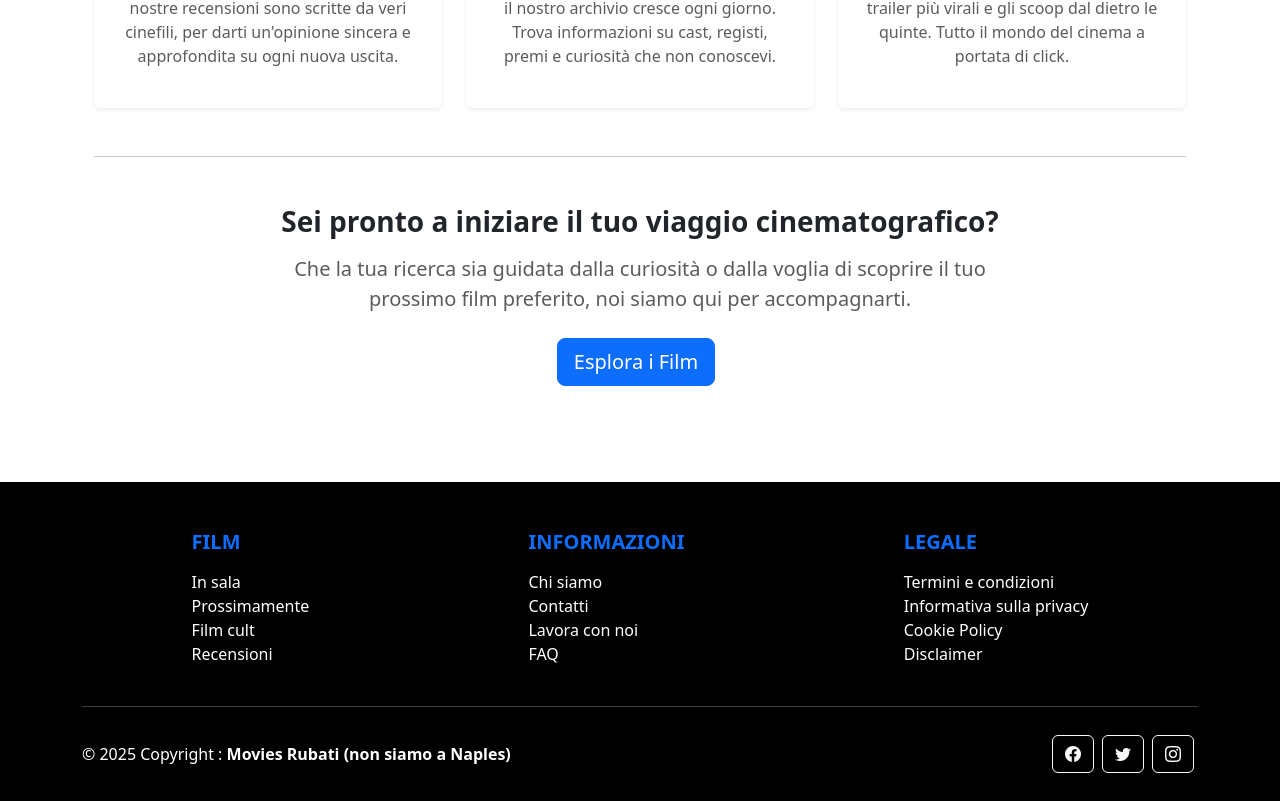
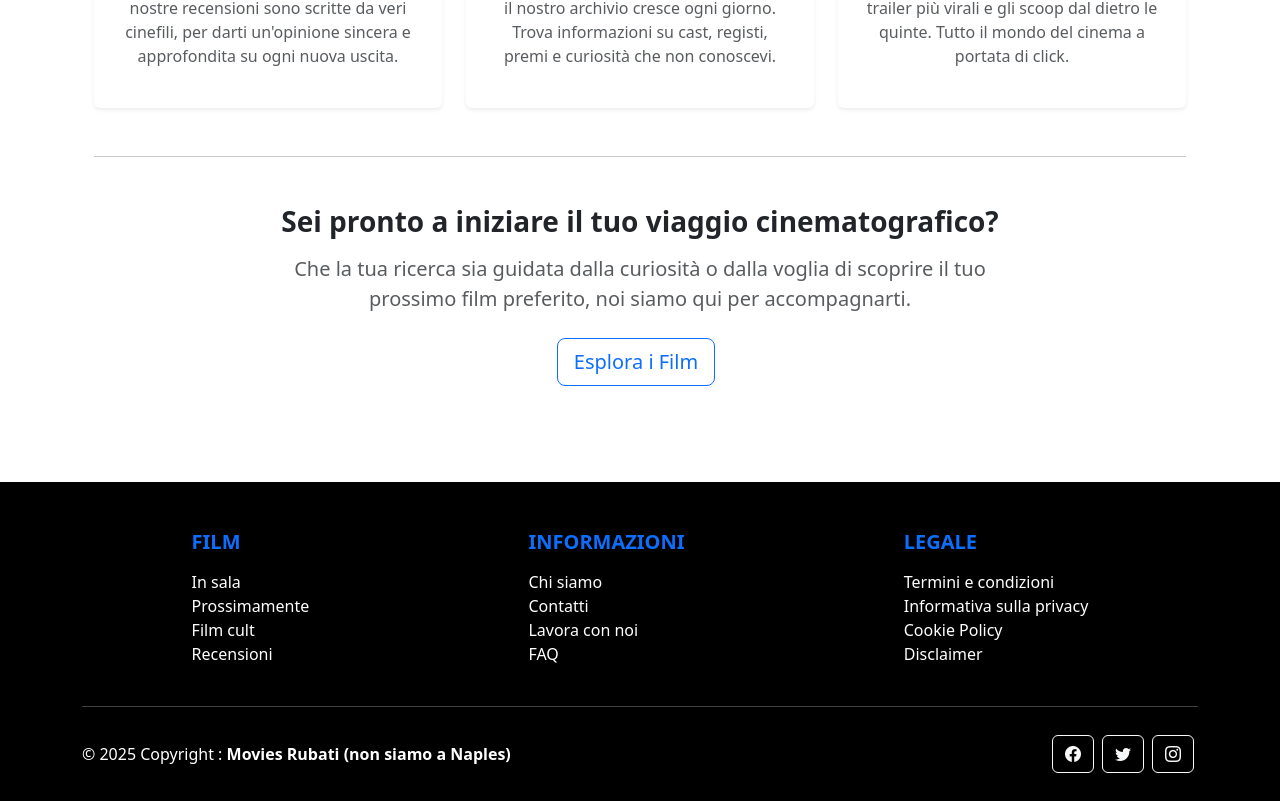
Before and after one commit to nicoladomingorizzo/webapp-react, a React (Vite) app: page / in a window 1280 px wide. Shown: the part 733-1534 px from the top of the page. Built offline with nearby package versions, Linux system fonts and the light colour scheme; no server answers; the HTML template or start-up script is replaced by a standard one.

Commit message:
changed btn-primary to bnt-outline-primary

```diff
--- a/src/pages/Homepage.jsx
+++ b/src/pages/Homepage.jsx
@@ -57,7 +57,7 @@ export default function Homepage() {
                             <p className="lead text-muted mb-4">
                                 Che la tua ricerca sia guidata dalla curiosità o dalla voglia di scoprire il tuo prossimo film preferito, noi siamo qui per accompagnarti.
                             </p>
-                            <Link to="/movies" className="btn btn-primary btn-lg me-2">Esplora i Film</Link>
+                            <Link to="/movies" className="btn btn-outline-primary btn-lg me-2">Esplora i Film</Link>
                         </div>
                     </div>
                 </div>
```
